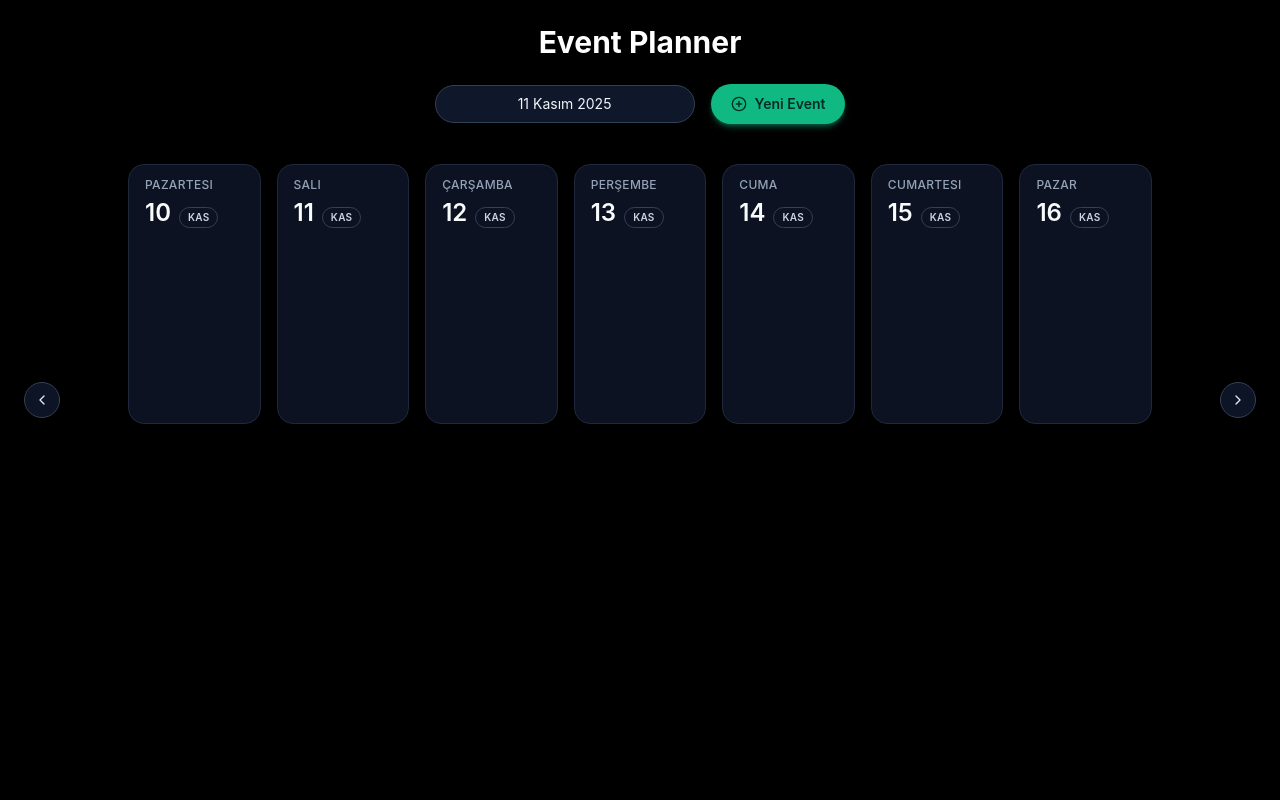
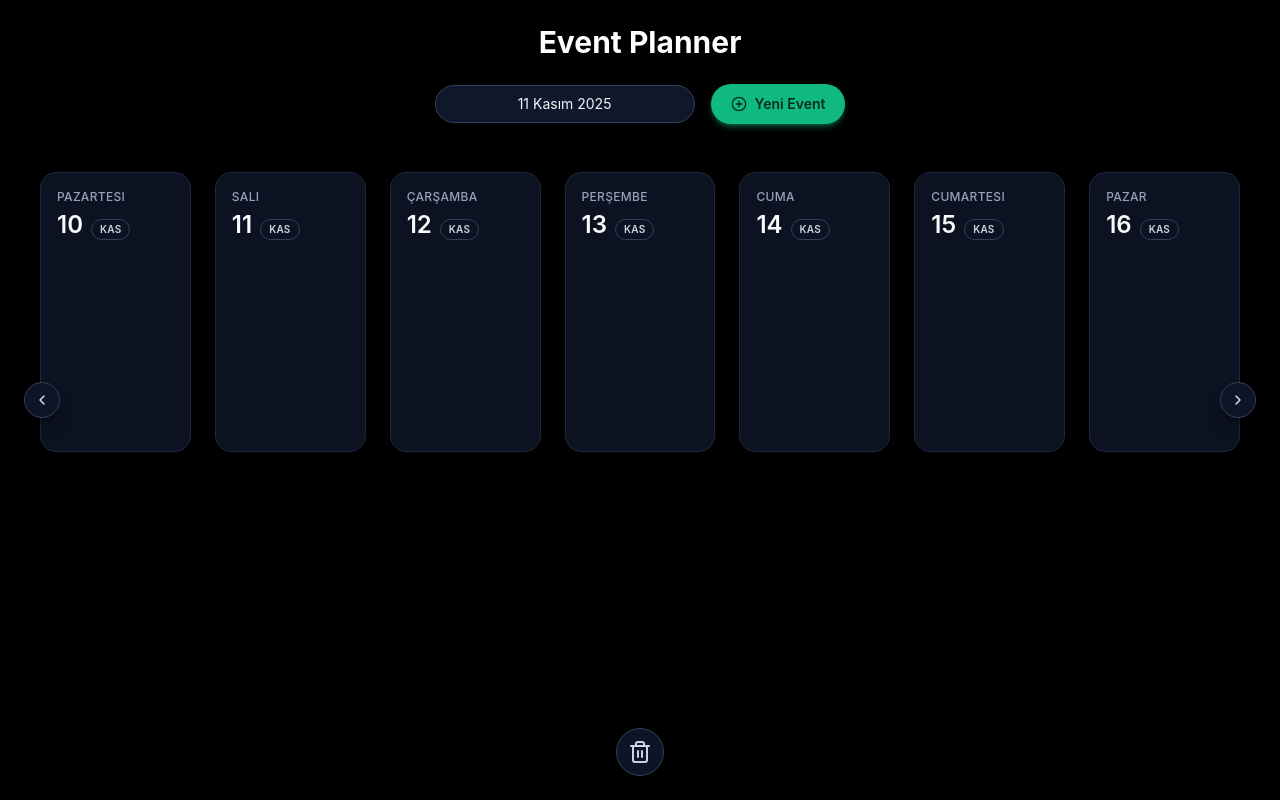
Before and after one commit to yunushmrc/weekly-event-planner, a React (Vite) app: page / in a window 1280 px wide. Built offline with nearby package versions, Linux system fonts and the light colour scheme.

Commit message:
çöp kutusu değişitrildi

```diff
--- a/src/App.jsx
+++ b/src/App.jsx
@@ -11,6 +11,8 @@ import DayColumn from "./components/DayColumn";
 import { arrayMove } from "@dnd-kit/sortable";
 import "./datepicker-theme.css";
 import { PlusCircle, ChevronLeft, ChevronRight } from "lucide-react";
+import AlertModal from "./components/AlertModal";
+import TrashDropzone from "./components/TrashDropzone";
 
 // Tarihi "2025-11-03" gibi key'e çeviren fonksiyon
 const getDateKey = (date) => {
@@ -25,7 +27,15 @@ const defaultData = daysOfWeek.reduce((acc, day) => {
 }, {});
 
 export default function App() {
-  // Kullanıcının tanımladığı sporlar (örnek başlangıç)
+  const [isOverTrash, setIsOverTrash] = useState(false);
+
+  const [alert, setAlert] = useState({ open: false, message: "" });
+
+  const showLimitAlert = () =>
+    setAlert({
+      open: true,
+      message: "Bir güne en fazla 3 event ekleyebilirsin.",
+    });
   const [showModal, setShowModal] = useState(false);
   const [newSport, setNewSport] = useState({ name: "", emoji: "" });
   const [events, setEventsForDay] = useState(() => {
@@ -44,61 +54,85 @@ export default function App() {
   // Hafta kaydırma için: 0 = bu hafta, -1 = bir önceki, +1 = sonraki...
   const [weekOffset, setWeekOffset] = useState(0);
   const weekDates = getWeekDates(weekOffset);
+
   const handleDragEnd = (event) => {
     const { active, over } = event;
-    setActiveEvent(null); // 👈 drag bitince overlay'i temizle
+    setActiveEvent(null); // overlay'i temizle
+    setIsOverTrash(false); // çöp-hover bayrağını sıfırla
 
     if (!over) return;
 
     const activeData = active.data.current;
     const overData = over.data.current;
 
-    // Drag edilen event için kaynak gün ve id
+    // Drag edilen kartın kaynak gün ve id'si
     const sourceDateKey = activeData?.dateKey;
     const activeId = activeData?.id;
-
     if (!sourceDateKey || !activeId) return;
 
+    // ========= 0) ÇÖP'E BIRAKILDIYSA: SİL ve çık =========
+    if (over.id === "trash") {
+      setEventsForDay((prev) => {
+        const src = prev[sourceDateKey] || [];
+        const newSrc = src.filter((e) => e.id !== activeId);
+        if (newSrc.length === src.length) return prev; // bulunamadı
+        return { ...prev, [sourceDateKey]: newSrc };
+      });
+      return;
+    }
+
+    // ========= 1) ÖN KONTROL: Hedef gün dolu mu? =========
+    // (Aynı gün içi sıralamada çalışmaz)
+    let preCheckTargetKey = null;
+    if (overData?.type === "day" || overData?.type === "event") {
+      preCheckTargetKey = overData.dateKey;
+    }
+    if (preCheckTargetKey && preCheckTargetKey !== sourceDateKey) {
+      const targetCount = (events[preCheckTargetKey] || []).length;
+      if (targetCount >= 3) {
+        showLimitAlert(); // "Bir güne en fazla 3 event ekleyebilirsin."
+        return; // bırakmayı iptal et
+      }
+    }
+
+    // ========= 2) ASIL GÜNCELLEME =========
     setEventsForDay((prev) => {
       const sourceList = prev[sourceDateKey] || [];
 
-      // Kaynak listedeki event'i bul
+      // Kaynak listedeki kartı bul
       const oldIndex = sourceList.findIndex((e) => e.id === activeId);
       if (oldIndex === -1) return prev;
       const item = sourceList[oldIndex];
 
-      // ---- 1) AYNI GÜN İÇİNDE SIRALAMA ----
+      // ---- 2A) AYNI GÜN İÇİ SIRALAMA ----
       if (
-        overData?.type === "event" && // bir event'in üstüne bırakıldıysa
-        overData.dateKey === sourceDateKey && // aynı güne aitse
-        overData.id !== activeId // kendisi değilse
+        overData?.type === "event" &&
+        overData.dateKey === sourceDateKey &&
+        overData.id !== activeId
       ) {
         const newIndex = sourceList.findIndex((e) => e.id === overData.id);
         if (newIndex === -1 || newIndex === oldIndex) return prev;
 
         const reordered = arrayMove(sourceList, oldIndex, newIndex);
-
-        return {
-          ...prev,
-          [sourceDateKey]: reordered,
-        };
+        return { ...prev, [sourceDateKey]: reordered };
       }
 
-      // ---- 2) FARKLI GÜNE TAŞIMA ----
-      // Hedef günü overData'dan oku (gün kolonuna da, başka günün event'ine de bıraksan aynı)
+      // ---- 2B) FARKLI GÜNE TAŞIMA ----
       let targetDateKey = sourceDateKey;
-
       if (overData?.type === "day" || overData?.type === "event") {
         targetDateKey = overData.dateKey;
       }
+      if (!targetDateKey || targetDateKey === sourceDateKey) return prev;
 
-      // Hedef gün yoksa ya da zaten aynı günse: bir şey yapma
-      if (!targetDateKey || targetDateKey === sourceDateKey) {
+      const targetList = prev[targetDateKey] || [];
+
+      // ---- 2C) GÜVENLİK: setState içinde de limit kontrolü ----
+      if (targetList.length >= 3) {
+        setTimeout(showLimitAlert, 0);
         return prev;
       }
 
       const newSourceList = sourceList.filter((e) => e.id !== activeId);
-      const targetList = prev[targetDateKey] || [];
       const targetDate = new Date(targetDateKey);
 
       return {
@@ -108,6 +142,7 @@ export default function App() {
       };
     });
   };
+
   const handleDragStart = (event) => {
     const { active } = event;
     const activeData = active.data.current;
@@ -137,13 +172,6 @@ export default function App() {
     }));
   };
 
-  const deleteEvent = (dateKey, id) => {
-    setEventsForDay((prev) => ({
-      ...prev,
-      [dateKey]: prev[dateKey].filter((w) => w.id !== id),
-    }));
-  };
-
   const updateNote = (dateKey, id, note) => {
     {
       setEventsForDay((prev) => ({
@@ -154,7 +182,11 @@ export default function App() {
   };
 
   return (
-    <DndContext onDragStart={handleDragStart} onDragEnd={handleDragEnd}>
+    <DndContext
+      onDragStart={handleDragStart}
+      onDragOver={(e) => setIsOverTrash(e.over?.id === "trash")}
+      onDragEnd={handleDragEnd}
+    >
       <div className="relative p-6 flex flex-col items-center bg-black min-h-screen text-white">
         {/* BAŞLIK */}
         <h1 className="text-3xl font-bold mb-6">Event Planner</h1>
@@ -185,8 +217,8 @@ export default function App() {
         </div>
 
         {/* HAFTALIK GÖRÜNÜM – TEK GRID */}
-        <div className="w-full max-w-5xl">
-          <div className="grid grid-cols-1 sm:grid-cols-2 md:grid-cols-4 lg:grid-cols-7 gap-4 mt-2">
+        <div className="w-full max-w-7xl mx-auto px-4">
+          <div className="grid grid-cols-1 sm:grid-cols-2 md:grid-cols-4 lg:grid-cols-7 auto-rows-max gap-6 mt-4">
             {weekDates.map(({ day, dateLabel, iso }) => (
               <DayColumn
                 key={iso}
@@ -195,7 +227,6 @@ export default function App() {
                 iso={iso}
                 eventsForDay={events[iso] || []}
                 onToggle={toggleCompleted}
-                onDelete={deleteEvent}
                 onNoteChange={updateNote}
               />
             ))}
@@ -272,6 +303,14 @@ export default function App() {
 
                     const dateKey = getDateKey(newEvent.date);
 
+                    // ⛔ Gün başına 3 kart sınırı
+                    const currentCount = (events[dateKey] || []).length;
+                    if (currentCount >= 3) {
+                      setShowModal(false); // istersen kapatma; açık kalsın dersen bu satırı sil
+                      showLimitAlert();
+                      return;
+                    }
+
                     setEventsForDay((prev) => ({
                       ...prev,
                       [dateKey]: [
@@ -307,15 +346,22 @@ export default function App() {
           </div>
         )}
       </div>
+      <TrashDropzone />
 
+      <AlertModal
+        open={alert.open}
+        message={alert.message}
+        onClose={() => setAlert({ open: false, message: "" })}
+      />
       <DragOverlay>
         {activeEvent ? (
           <EventCard
             event={activeEvent}
-            dateKey="" // overlay'de handlers no-op olduğu için önemli değil
+            dateKey=""
             onToggle={() => {}}
-            onDelete={() => {}}
             onNoteChange={() => {}}
+            shrink={isOverTrash}
+            deletePreview={isOverTrash} // 👈 kırmızı alarm modu
           />
         ) : null}
       </DragOverlay>
--- /dev/null
+++ b/src/components/AlertModal.jsx
@@ -0,0 +1,31 @@
+// src/components/AlertModal.jsx
+function AlertModal({ open, title = "Uyarı", message, onClose }) {
+  if (!open) return null;
+
+  return (
+    <div className="fixed inset-0 z-[100] flex items-center justify-center">
+      {/* arka plan */}
+      <div
+        className="absolute inset-0 bg-black/70 backdrop-blur-sm"
+        onClick={onClose}
+      />
+      {/* modal */}
+      <div className="relative z-[101] w-[92%] max-w-sm rounded-2xl border border-slate-700 bg-slate-900 shadow-2xl shadow-black/60 p-5">
+        <div className="mb-3">
+          <h3 className="text-lg font-semibold text-slate-100">{title}</h3>
+        </div>
+        <p className="text-sm text-slate-300 mb-5">{message}</p>
+        <div className="flex justify-end">
+          <button
+            onClick={onClose}
+            className="inline-flex items-center rounded-full bg-emerald-500 hover:bg-emerald-400 px-4 py-2 text-sm font-medium text-emerald-950 shadow-md shadow-emerald-500/30 transition-colors"
+          >
+            Tamam
+          </button>
+        </div>
+      </div>
+    </div>
+  );
+}
+
+export default AlertModal;
--- a/src/components/DayColumn.jsx
+++ b/src/components/DayColumn.jsx
@@ -13,7 +13,6 @@ function DayColumn({
   iso,
   eventsForDay,
   onToggle,
-  onDelete,
   onNoteChange,
 }) {
   const { setNodeRef, isOver } = useDroppable({
@@ -26,7 +25,7 @@ function DayColumn({
   return (
     <div
       ref={setNodeRef}
-      className={`flex flex-col rounded-2xl bg-slate-900/80 border border-slate-800 px-4 py-3 min-h-[260px] transition-all ${
+      className={`flex flex-col w-full rounded-2xl bg-slate-900/80 border border-slate-800 p-4 min-h-[280px] transition-all ${
         isOver
           ? "ring-2 ring-blue-500/80 shadow-lg shadow-blue-500/20"
           : "hover:border-slate-700"
@@ -59,7 +58,6 @@ function DayColumn({
                 event={e}
                 dateKey={iso}
                 onToggle={onToggle}
-                onDelete={onDelete}
                 onNoteChange={onNoteChange}
               />
             </SortableEventCard>
--- /dev/null
+++ b/src/components/TrashDropzone.jsx
@@ -0,0 +1,21 @@
+// src/components/TrashDropzone.jsx
+import { useDroppable } from "@dnd-kit/core";
+import { Trash2 } from "lucide-react";
+
+export default function TrashDropzone() {
+  const { isOver, setNodeRef } = useDroppable({ id: "trash", data: { type: "trash" } });
+
+  return (
+    <div
+      ref={setNodeRef}
+      className={`fixed left-1/2 -translate-x-1/2 bottom-6 z-30
+                  rounded-full border bg-slate-900/90 border-slate-700
+                  shadow-xl shadow-black/40 transition-all
+                  flex items-center justify-center
+                  ${isOver ? "h-14 w-14 scale-110 ring-2 ring-rose-500/60" : "h-12 w-12"}
+                 `}
+    >
+      <Trash2 className={`transition-transform ${isOver ? "scale-110 text-rose-400" : "text-slate-300"}`} />
+    </div>
+  );
+}
```
Also changed, not shown: src/components/EventCard.jsx (+52 -26 lines).
